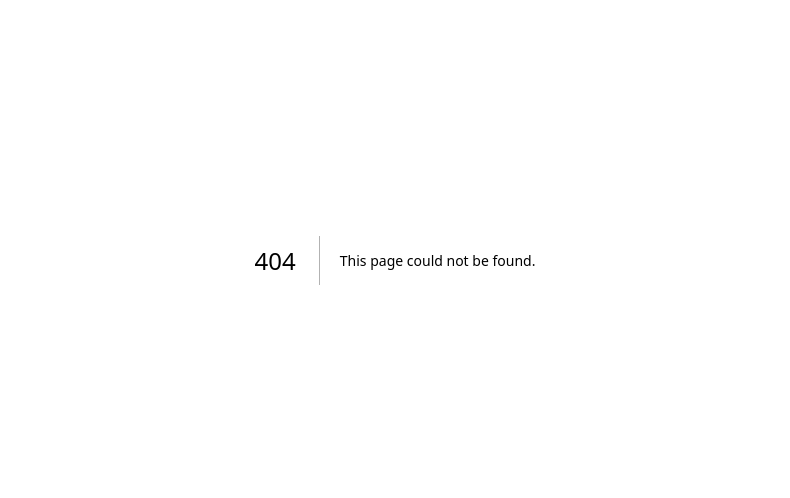
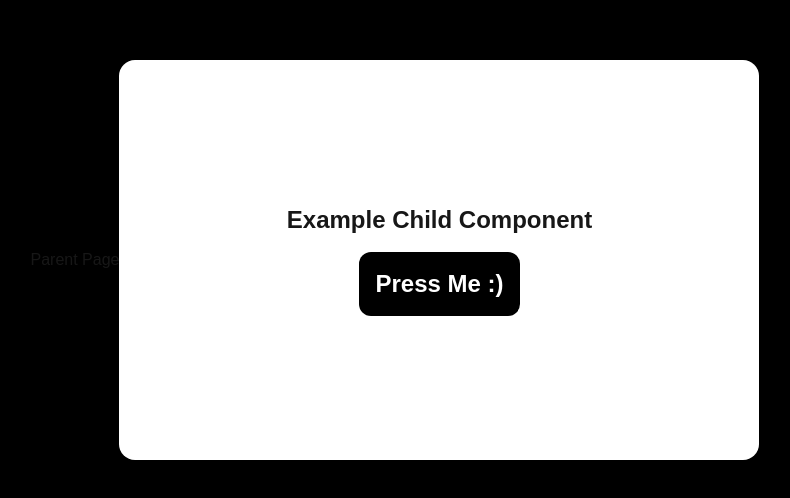
Before and after one commit to adityabhattad2021/ship-small-collection, a Next.js app: page /toast-notification in a window 1280 px wide. Before the commit this address had no page. Shown: the part 140-638 px from the top of the page, without its empty margins (245-1035 px from the left). Built offline with nearby package versions, Linux system fonts and the light colour scheme.

Commit message:
feat: add toast notification scaffold

```diff
--- a/app/page.tsx
+++ b/app/page.tsx
@@ -15,6 +15,10 @@ const PROJECTS = [
     name: "Multi Select Input with Keyboard Navigation 1",
     route: "/multi-select-input-with-keyboard-navigation-1",
   },
+  {
+    name:"Toast Notification",
+    route:"toast-notification"
+  }
 ] as const;
 // ─────────────────────────────────────────────────────────────────────
 
--- /dev/null
+++ b/app/toast-notification/components/ExampleChildComponent.tsx
@@ -0,0 +1,13 @@
+"use client";
+import NestedButton from "./NestedButtonComponent";
+
+export default function ExampleChild(){
+    return (
+        <div className="w-1/2 h-1/2 bg-white rounded-2xl text-2xl font-bold flex flex-col gap-4 justify-center items-center">
+            Example Child Component
+            <NestedButton >
+                Press Me :)
+            </NestedButton>
+        </div>
+    )
+}
--- /dev/null
+++ b/app/toast-notification/components/NestedButtonComponent.tsx
@@ -0,0 +1,24 @@
+import { HTMLAttributes, ReactNode } from "react";
+
+interface NestedButtonProps extends HTMLAttributes<HTMLDivElement>{
+    children: ReactNode,
+    onClick?: ()=>void,
+}
+
+export default function NestedButton({
+    children,
+    onClick,
+    ...props
+}:NestedButtonProps){
+
+    function hanldeOnClick(){
+        // toast will be called here
+        onClick?.();
+    }
+
+    return (
+        <div onClick={hanldeOnClick} {...props} className="bg-black rounded-xl p-4 text-white active:scale-90 cursor-pointer transition-transform duration-75 ease-out">
+            {children}
+        </div>
+    )
+}
--- /dev/null
+++ b/app/toast-notification/page.tsx
@@ -0,0 +1,10 @@
+import ExampleChild from "./components/ExampleChildComponent";
+
+export default function Page(){
+    return (
+        <div className="h-dvh w-dvw bg-black overflow-hidden flex justify-center items-center">
+            Parent Page
+            <ExampleChild />
+        </div>
+    )
+}
```
Also changed, not shown: 1 other file (tests, documents, lock files or other folders).
